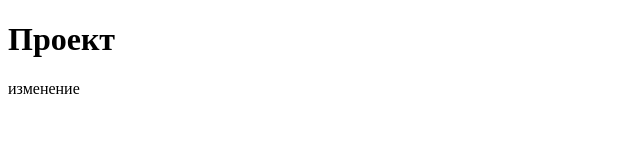
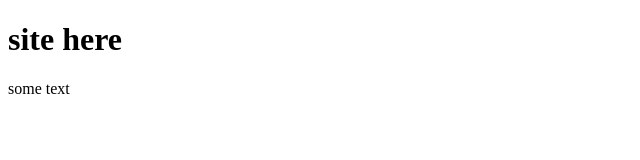
Before and after one commit to svetasysoeva/site, a plain HTML site: page index.html in a window 1280 px wide. Shown: the full height of the page, 0-640 px from the left. Drawn offline with Linux system fonts and the light colour scheme.

Commit message:
second commit

```diff
--- a/index.html
+++ b/index.html
@@ -3,10 +3,10 @@
 <head>
  <meta charset = "UTF-8">
  <title> Документ </title>
-
+<link rel="stylesheet" href="css/style.css">
 </head>
 <body>
-<h1>Проект</h1>
-<p>изменение</p>
+<h1>site here</h1>
+<p> some text</p>
 </body>
 </html>
```
Also changed, not shown: css/style.css (added).
